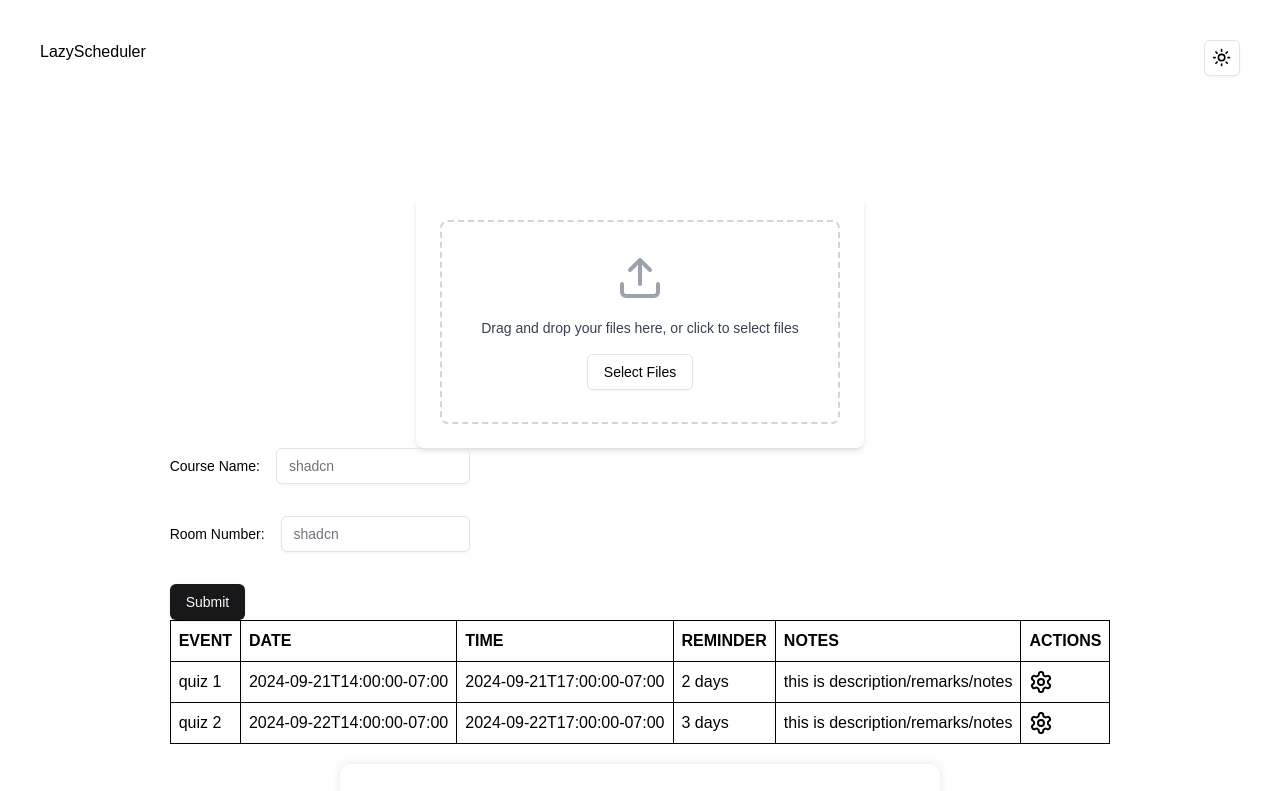
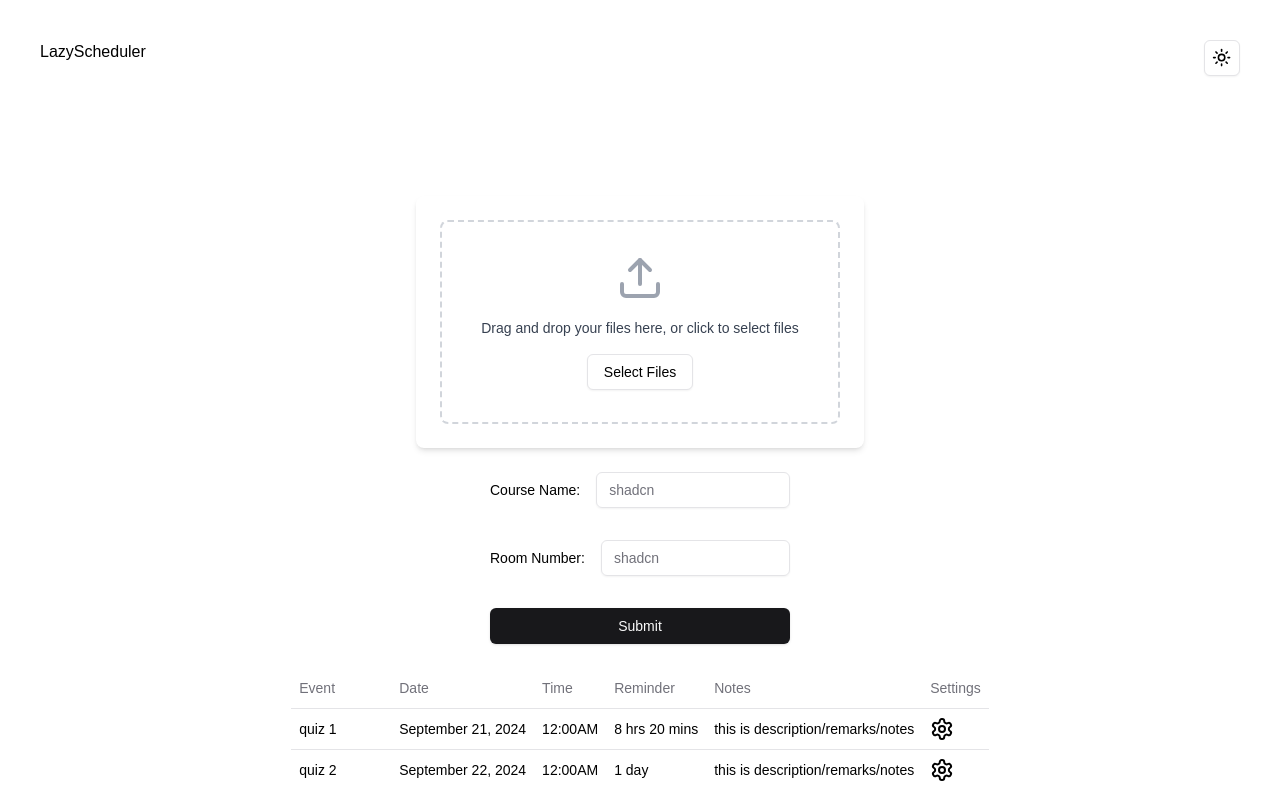
Before and after one commit to lhahut96/lazy-scheduler, a Next.js app in the folder fe/: page / in a window 1280 px wide. Shown: the top 791 px of the page. Built offline with nearby package versions, Linux system fonts and the light colour scheme.

Commit message:
still have time bug

```diff
--- a/fe/app/page.tsx
+++ b/fe/app/page.tsx
@@ -12,9 +12,11 @@ export default function Home() {
       <div className='w-full flex items-center justify-center p-20'>
         <div className="">
           <DragUpload />
+          <br />
           <CourseName />
+          <br/>
           <DataTable />
-          <SettingsContainer />
+
         </div>
       </div>
     </>
--- a/fe/components/home/CourseName.tsx
+++ b/fe/components/home/CourseName.tsx
@@ -37,6 +37,7 @@ export default function CourseName() {
   }
 
   return (
+    <div className="flex items-center justify-center "> {/* Centering container */}
       <Form {...form}>
         <form onSubmit={form.handleSubmit(onSubmit)} className="space-y-8 max-w-[300px]">
           <FormField
@@ -63,9 +64,9 @@ export default function CourseName() {
               </FormItem>
             )}
           />
-        <Button type="submit">Submit</Button>
+          <Button type="submit" className="w-full">Submit</Button> {/* Optional: Make button full-width */}
         </form>
-
       </Form>
+    </div>
   )
 }
--- a/fe/components/home/DataTable.tsx
+++ b/fe/components/home/DataTable.tsx
@@ -1,145 +1,24 @@
-import React, { useState } from "react";
+import { useState } from 'react';
+import {
+  Table,
+  TableBody,
+  TableCaption,
+  TableCell,
+  TableHead,
+  TableHeader,
+  TableRow,
+} from "@/components/ui/table";
 import { Settings } from "lucide-react";
-import {
-  Dialog,
-  DialogContent,
-  DialogDescription,
-  DialogFooter,
-  DialogHeader,
-  DialogTitle,
-} from "@/components/ui/dialog";
-import { Input } from "@/components/ui/input";
-import { Label } from "@/components/ui/label";
-import { Button } from "@/components/ui/button";
+import DialogForm from "./DialogForm";
 
-// Define the structure of the data for the table rows
-interface DataRow {
-  id: number;
-  name: string;
-  description: string;
-  startTime: string;
-  endTime: string;
-  reminders: string;
-}
-
-// Props interface to specify that the component expects an array of data
-interface TableProps {
-  data: DataRow[];
-}
-
-const Table: React.FC<TableProps> = ({ data }) => {
-  // State to handle the dialog visibility and the selected row
-  const [isDialogOpen, setIsDialogOpen] = useState(false);
-  const [selectedRow, setSelectedRow] = useState<DataRow | null>(null);
-
-  // Handle settings icon click
-  const handleSettingsClick = (row: DataRow) => {
-    setSelectedRow(row);
-    setIsDialogOpen(true);
-  };
-
-  // Handle dialog close
-  const handleCloseDialog = () => {
-    setIsDialogOpen(false);
-    setSelectedRow(null);
-  };
-
-  return (
-    <>
-      <table style={{ borderCollapse: "collapse", width: "100%" }}>
-        <thead>
-          <tr>
-            <th style={cellStyle}>EVENT</th>
-            <th style={cellStyle}>DATE</th>
-            <th style={cellStyle}>TIME</th>
-            <th style={cellStyle}>REMINDER</th>
-            <th style={cellStyle}>NOTES</th>
-            <th style={cellStyle}>ACTIONS</th>
-          </tr>
-        </thead>
-        <tbody>
-          {data.map((row) => (
-            <tr key={row.id} style={rowStyle}>
-              <td style={cellStyle}>{row.name}</td>
-              <td style={cellStyle}>{row.startTime}</td>
-              <td style={cellStyle}>{row.endTime}</td>
-              <td style={cellStyle}>{row.reminders}</td>
-              <td style={cellStyle}>{row.description}</td>
-              <td style={cellStyle}>
-                <Settings
-                  onClick={() => handleSettingsClick(row)}
-                  style={{ cursor: "pointer" }}
-                />
-              </td>
-            </tr>
-          ))}
-        </tbody>
-      </table>
-
-      {/* Dialog for editing row */}
-      {isDialogOpen && selectedRow && (
-        <Dialog open={isDialogOpen} onOpenChange={setIsDialogOpen}>
-          <DialogContent className="sm:max-w-[425px]">
-            <DialogHeader>
-              <DialogTitle>Edit {selectedRow.name}</DialogTitle>
-              <DialogDescription>
-                Make changes to the event. Click save when you're done.
-              </DialogDescription>
-            </DialogHeader>
-            <div className="grid gap-4 py-4">
-              <div className="grid grid-cols-4 items-center gap-4">
-                <Label htmlFor="name" className="text-right">
-                  Name
-                </Label>
-                <Input
-                  id="name"
-                  defaultValue={selectedRow.name}
-                  className="col-span-3"
-                />
-              </div>
-              <div className="grid grid-cols-4 items-center gap-4">
-                <Label htmlFor="description" className="text-right">
-                  Description
-                </Label>
-                <Input
-                  id="description"
-                  defaultValue={selectedRow.description}
-                  className="col-span-3"
-                />
-              </div>
-            </div>
-            <DialogFooter>
-              <Button type="submit" onClick={handleCloseDialog}>
-                Save changes
-              </Button>
-            </DialogFooter>
-          </DialogContent>
-        </Dialog>
-      )}
-    </>
-  );
-};
-
-const cellStyle: React.CSSProperties = {
-  border: "1px solid black",
-  padding: "8px",
-  textAlign: "left",
-};
-
-// Adding margin-bottom to rows
-const rowStyle: React.CSSProperties = {
-  marginBottom: "50px", // Adds spacing between rows
-};
-
-// Sample data for the table
-const sampleData: DataRow[] = [
+const initialData = [
   {
     id: 1,
     name: "quiz 1",
     description: "this is description/remarks/notes",
     startTime: "2024-09-21T14:00:00-07:00",
     endTime: "2024-09-21T17:00:00-07:00",
-    reminders: "2 days",
+    reminders: 500,
   },
   {
     id: 2,
@@ -147,17 +26,106 @@ const sampleData: DataRow[] = [
     description: "this is description/remarks/notes",
     startTime: "2024-09-22T14:00:00-07:00",
     endTime: "2024-09-22T17:00:00-07:00",
-    reminders: "3 days",
+    reminders: 1440,
   },
 ];
 
-// Usage of the Table component with the sample data
-const App: React.FC = () => {
-  return (
-    <div>
-      <Table data={sampleData} />
-    </div>
-  );
+// Helper function to format date
+const formatDate = (dateString: string): string => {
+  const date = new Date(dateString);
+  const options = { year: 'numeric', month: 'long', day: 'numeric' };
+  return date.toLocaleDateString('en-US', options);
 };
 
-export default App;
+// Helper function to format time
+const formatTime = (dateString: string): string => {
+  const date = new Date(dateString);
+  let hours = date.getHours();
+  const minutes = date.getMinutes().toString().padStart(2, '0'); // Ensures two digits
+  const period = hours >= 12 ? 'PM' : 'AM';
+  hours = hours % 12 || 12; // Converts to 12-hour format
+  return `${hours}:${minutes}${period}`;
+};
+
+// Helper function to format reminders from minutes to "X hours Y minutes"
+const formatReminder = (minutes: number): string => {
+  if (minutes >= 1440) { // 1440 minutes = 24 hours
+    const days = Math.floor(minutes / 1440);
+    return `${days} day${days !== 1 ? 's' : ''}`;
+  } else if (minutes < 60) { // Less than 1 hour
+    return `${minutes} min${minutes !== 1 ? 's' : ''}`;
+  } else { // Between 1 hour and 24 hours
+    const hours = Math.floor(minutes / 60);
+    const remainingMinutes = minutes % 60;
+    return `${hours} hr${hours !== 1 ? 's' : ''} ${remainingMinutes} min${remainingMinutes !== 1 ? 's' : ''}`;
+  }};
+
+
+export default function DataTable() {
+  const [isDialogOpen, setIsDialogOpen] = useState(false);
+  const [data, setData] = useState(initialData);
+  const [selectedRow, setSelectedRow] = useState(null); // Store selected row for editing
+
+  const openDialog = () => {
+    setIsDialogOpen(true);
+  };
+
+  const closeDialog = () => {
+    setIsDialogOpen(false);
+  };
+
+  const handleSettingsClick = (row) => {
+    setSelectedRow(row);
+    setIsDialogOpen(true);
+  };
+
+  const handleUpdateRow = (updatedRow) => {
+    // Update the row in the data array
+    setData((prevData) =>
+      prevData.map((d) =>
+        d.name === updatedRow.name ? { ...d, ...updatedRow } : d
+      )
+    );
+  };
+
+  return (
+    <>
+      <Table>
+        <TableCaption></TableCaption>
+        <TableHeader>
+          <TableRow>
+            <TableHead className="w-[100px]">Event</TableHead>
+            <TableHead>Date</TableHead>
+            <TableHead>Time</TableHead>
+            <TableHead>Reminder</TableHead>
+            <TableHead>Notes</TableHead>
+            <TableHead>Settings</TableHead>
+          </TableRow>
+        </TableHeader>
+        <TableBody>
+          {data.map((d) => (
+            <TableRow key={d.id}>
+              <TableCell className="font-medium">{d.name}</TableCell>
+              <TableCell>{formatDate(d.startTime)}</TableCell>
+              <TableCell>{formatTime(d.endTime)}</TableCell>
+              <TableCell>{formatReminder(d.reminders)}</TableCell>
+              <TableCell>{d.description}</TableCell>
+              <TableCell>
+                <Settings onClick={() => handleSettingsClick(d)} className="cursor-pointer" />
+              </TableCell>
+            </TableRow>
+          ))}
+        </TableBody>
+      </Table>
+
+      {isDialogOpen && selectedRow && (
+        <DialogForm
+          isOpen={isDialogOpen}
+          selectedRow={selectedRow}
+          onClose={closeDialog}
+          onUpdate={handleUpdateRow} // Pass update function
+        />
+      )}
+    </>
+  );
+}
--- a/fe/components/home/DialogForm.tsx
+++ b/fe/components/home/DialogForm.tsx
@@ -1,71 +1,96 @@
-import { useState } from "react"
-import { Button } from "@/components/ui/button"
+import { useState } from "react";
+import { Button } from "@/components/ui/button";
 import {
   Dialog,
   DialogContent,
   DialogHeader,
   DialogTitle,
-  DialogTrigger,
-} from "@/components/ui/dialog"
-import { Input } from "@/components/ui/input"
-import { Label } from "@/components/ui/label"
-import { Textarea } from "@/components/ui/textarea"
+} from "@/components/ui/dialog";
+import { Input } from "@/components/ui/input";
+import { Label } from "@/components/ui/label";
+import { Textarea } from "@/components/ui/textarea";
 import {
   Select,
   SelectContent,
   SelectItem,
   SelectTrigger,
   SelectValue,
-} from "@/components/ui/select"
+} from "@/components/ui/select";
 
-export default function DialogForm() {
-  const [reminderMinutes, setReminderMinutes] = useState("")
-  const [notes, setNotes] = useState("")
+interface DialogFormProps {
+  isOpen: boolean;
+  onClose: () => void;
+  selectedRow: { name: string; description: string; reminders: string };
+  onUpdate: (updatedRow: { name: string; description: string; reminders: string }) => void; // New prop for update
+}
+
+export default function DialogForm({
+  isOpen,
+  onClose,
+  selectedRow,
+  onUpdate, // Receive update function
+}: DialogFormProps) {
+  const [reminderMinutes, setReminderMinutes] = useState(selectedRow.reminders);
+  const [notes, setNotes] = useState(selectedRow.description);
+
+  const handleSave = () => {
+    // Call the update function with new data
+    onUpdate({
+      name: selectedRow.name,
+      description: notes,
+      reminders: parseInt(reminderMinutes), // Ensure it's an integer
+    });
+    onClose(); // Close dialog after saving
+  };
 
   return (
-    <Dialog>
-      <DialogTrigger asChild>
-        <Button variant="outline">Open Quiz</Button>
-      </DialogTrigger>
-      <DialogContent className="sm:max-w-[425px]">
+    <Dialog open={isOpen} onOpenChange={onClose}>
+      <DialogContent className="sm:max-w-[425px] bg-white text-black">
         <DialogHeader>
-          <DialogTitle className="text-xl font-semibold">Quiz 1</DialogTitle>
+          <DialogTitle className="text-xl font-semibold">
+            Edit {selectedRow.name}
+          </DialogTitle>
         </DialogHeader>
         <div className="grid gap-4 py-4">
           <div className="grid gap-2">
-            <Label htmlFor="notes">Notes:</Label>
+            <Label htmlFor="notes" className="text-black">
+              Notes:
+            </Label>
             <Textarea
               id="notes"
               placeholder="Write your notes here..."
               value={notes}
               onChange={(e) => setNotes(e.target.value)}
-              className="min-h-[100px]"
+              className="min-h-[100px] text-black"
             />
           </div>
           <div className="grid gap-2">
-            <Label>Reminder:</Label>
+            <Label className="text-black">Reminder:</Label>
             <div className="flex gap-2">
               <Input
                 type="number"
                 placeholder="Enter number"
-                className="w-24"
+                className="w-24 text-black h-10"
                 value={reminderMinutes}
                 onChange={(e) => setReminderMinutes(e.target.value)}
               />
               <Select>
-                <SelectTrigger className="w-[180px]">
+                <SelectTrigger className="w-[170px] h-10 text-black">
                   <SelectValue placeholder="Minute(s)" />
                 </SelectTrigger>
                 <SelectContent>
                   <SelectItem value="minute">Minute(s)</SelectItem>
                   <SelectItem value="hour">Hour(s)</SelectItem>
+                  <SelectItem value="day">Day</SelectItem>
                 </SelectContent>
               </Select>
-              <Button>Save</Button>
+              <Button onClick={handleSave} className="bg-green-500 text-white hover:bg-green-600">
+                Save
+              </Button>
             </div>
           </div>
         </div>
       </DialogContent>
     </Dialog>
-  )
+  );
 }
--- /dev/null
+++ b/fe/components/ui/alert.tsx
@@ -0,0 +1,59 @@
+import * as React from "react"
+import { cva, type VariantProps } from "class-variance-authority"
+
+import { cn } from "@/lib/utils"
+
+const alertVariants = cva(
+  "relative w-full rounded-lg border px-4 py-3 text-sm [&>svg+div]:translate-y-[-3px] [&>svg]:absolute [&>svg]:left-4 [&>svg]:top-4 [&>svg]:text-foreground [&>svg~*]:pl-7",
+  {
+    variants: {
+      variant: {
+        default: "bg-background text-foreground",
+        destructive:
+          "border-destructive/50 text-destructive dark:border-destructive [&>svg]:text-destructive",
+      },
+    },
+    defaultVariants: {
+      variant: "default",
+    },
+  }
+)
+
+const Alert = React.forwardRef<
+  HTMLDivElement,
+  React.HTMLAttributes<HTMLDivElement> & VariantProps<typeof alertVariants>
+>(({ className, variant, ...props }, ref) => (
+  <div
+    ref={ref}
+    role="alert"
+    className={cn(alertVariants({ variant }), className)}
+    {...props}
+  />
+))
+Alert.displayName = "Alert"
+
+const AlertTitle = React.forwardRef<
+  HTMLParagraphElement,
+  React.HTMLAttributes<HTMLHeadingElement>
+>(({ className, ...props }, ref) => (
+  <h5
+    ref={ref}
+    className={cn("mb-1 font-medium leading-none tracking-tight", className)}
+    {...props}
+  />
+))
+AlertTitle.displayName = "AlertTitle"
+
+const AlertDescription = React.forwardRef<
+  HTMLParagraphElement,
+  React.HTMLAttributes<HTMLParagraphElement>
+>(({ className, ...props }, ref) => (
+  <div
+    ref={ref}
+    className={cn("text-sm [&_p]:leading-relaxed", className)}
+    {...props}
+  />
+))
+AlertDescription.displayName = "AlertDescription"
+
+export { Alert, AlertTitle, AlertDescription }
--- a/fe/components/ui/table.tsx
+++ b/fe/components/ui/table.tsx
@@ -0,0 +1,120 @@
+import * as React from "react"
+
+import { cn } from "@/lib/utils"
+
+const Table = React.forwardRef<
+  HTMLTableElement,
+  React.HTMLAttributes<HTMLTableElement>
+>(({ className, ...props }, ref) => (
+  <div className="relative w-full overflow-auto">
+    <table
+      ref={ref}
+      className={cn("w-full caption-bottom text-sm", className)}
+      {...props}
+    />
+  </div>
+))
+Table.displayName = "Table"
+
+const TableHeader = React.forwardRef<
+  HTMLTableSectionElement,
+  React.HTMLAttributes<HTMLTableSectionElement>
+>(({ className, ...props }, ref) => (
+  <thead ref={ref} className={cn("[&_tr]:border-b", className)} {...props} />
+))
+TableHeader.displayName = "TableHeader"
+
+const TableBody = React.forwardRef<
+  HTMLTableSectionElement,
+  React.HTMLAttributes<HTMLTableSectionElement>
+>(({ className, ...props }, ref) => (
+  <tbody
+    ref={ref}
+    className={cn("[&_tr:last-child]:border-0", className)}
+    {...props}
+  />
+))
+TableBody.displayName = "TableBody"
+
+const TableFooter = React.forwardRef<
+  HTMLTableSectionElement,
+  React.HTMLAttributes<HTMLTableSectionElement>
+>(({ className, ...props }, ref) => (
+  <tfoot
+    ref={ref}
+    className={cn(
+      "border-t bg-muted/50 font-medium [&>tr]:last:border-b-0",
+      className
+    )}
+    {...props}
+  />
+))
+TableFooter.displayName = "TableFooter"
+
+const TableRow = React.forwardRef<
+  HTMLTableRowElement,
+  React.HTMLAttributes<HTMLTableRowElement>
+>(({ className, ...props }, ref) => (
+  <tr
+    ref={ref}
+    className={cn(
+      "border-b transition-colors hover:bg-muted/50 data-[state=selected]:bg-muted",
+      className
+    )}
+    {...props}
+  />
+))
+TableRow.displayName = "TableRow"
+
+const TableHead = React.forwardRef<
+  HTMLTableCellElement,
+  React.ThHTMLAttributes<HTMLTableCellElement>
+>(({ className, ...props }, ref) => (
+  <th
+    ref={ref}
+    className={cn(
+      "h-10 px-2 text-left align-middle font-medium text-muted-foreground [&:has([role=checkbox])]:pr-0 [&>[role=checkbox]]:translate-y-[2px]",
+      className
+    )}
+    {...props}
+  />
+))
+TableHead.displayName = "TableHead"
+
+const TableCell = React.forwardRef<
+  HTMLTableCellElement,
+  React.TdHTMLAttributes<HTMLTableCellElement>
+>(({ className, ...props }, ref) => (
+  <td
+    ref={ref}
+    className={cn(
+      "p-2 align-middle [&:has([role=checkbox])]:pr-0 [&>[role=checkbox]]:translate-y-[2px]",
+      className
+    )}
+    {...props}
+  />
+))
+TableCell.displayName = "TableCell"
+
+const TableCaption = React.forwardRef<
+  HTMLTableCaptionElement,
+  React.HTMLAttributes<HTMLTableCaptionElement>
+>(({ className, ...props }, ref) => (
+  <caption
+    ref={ref}
+    className={cn("mt-4 text-sm text-muted-foreground", className)}
+    {...props}
+  />
+))
+TableCaption.displayName = "TableCaption"
+
+export {
+  Table,
+  TableHeader,
+  TableBody,
+  TableFooter,
+  TableHead,
+  TableRow,
+  TableCell,
+  TableCaption,
+}
--- /dev/null
+++ b/fe/components/ui/textarea.tsx
@@ -0,0 +1,24 @@
+import * as React from "react"
+
+import { cn } from "@/lib/utils"
+
+export interface TextareaProps
+  extends React.TextareaHTMLAttributes<HTMLTextAreaElement> {}
+
+const Textarea = React.forwardRef<HTMLTextAreaElement, TextareaProps>(
+  ({ className, ...props }, ref) => {
+    return (
+      <textarea
+        className={cn(
+          "flex min-h-[80px] w-full rounded-md border border-input bg-background px-3 py-2 text-sm ring-offset-background placeholder:text-muted-foreground focus-visible:outline-none focus-visible:ring-2 focus-visible:ring-ring focus-visible:ring-offset-2 disabled:cursor-not-allowed disabled:opacity-50",
+          className
+        )}
+        ref={ref}
+        {...props}
+      />
+    )
+  }
+)
+Textarea.displayName = "Textarea"
+
+export { Textarea }
```
Also changed, not shown: 1 other file (tests, documents, lock files or other folders). Lines whose indentation alone changed are shown as unchanged.
